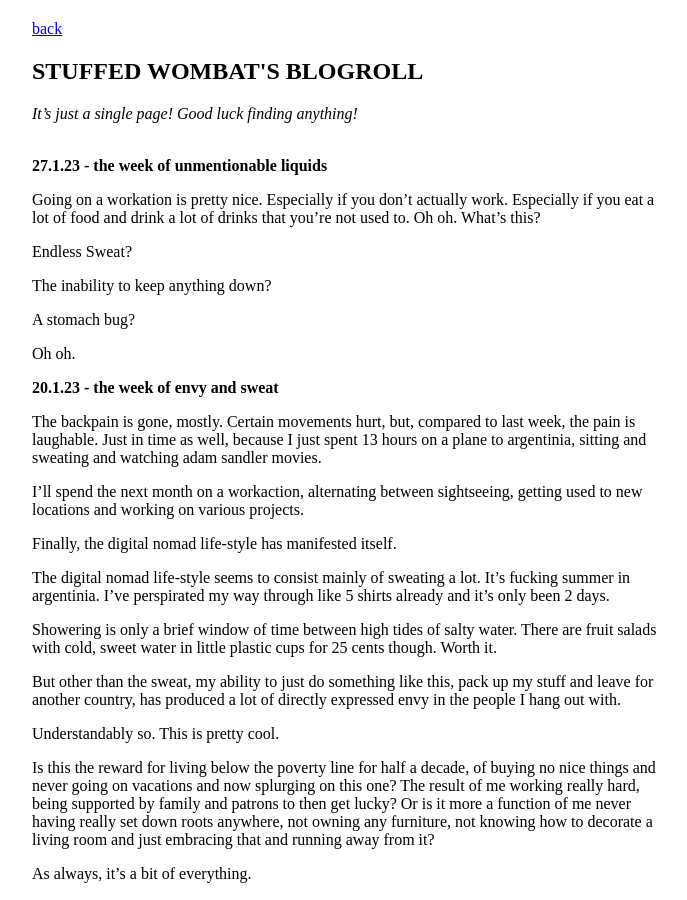
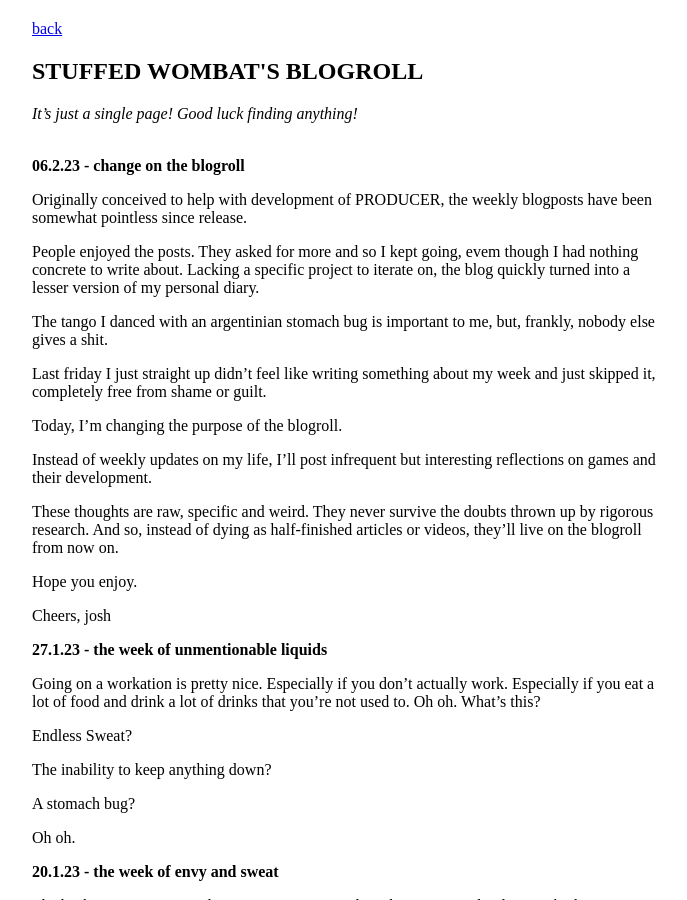
Before and after one commit to stuffedwombat/stuffedwombat.github.io, a Jekyll site: the page built from blogroll.md, in a window 1280 px wide and 900 px high. Shown: the whole window, without its empty margins (292-979 px from the left). Built offline with Jekyll 4.4.1, drawn with Linux system fonts in a browser that asks for light colours; our own code applies the rules of GitHub Pages for plain Markdown files; comment, search, counter and statistics services are not loaded.

Commit message:
Update blogroll.md

```diff
--- a/blogroll.md
+++ b/blogroll.md
@@ -2,6 +2,28 @@
 <h2>STUFFED WOMBAT'S BLOGROLL</h2>
 <i>It's just a single page! Good luck finding anything!</i>
 <br><br>
+
+**06.2.23 - change on the blogroll**
+
+Originally conceived to help with development of PRODUCER, the weekly blogposts have been somewhat pointless since release.
+
+People enjoyed the posts. They asked for more and so I kept going, evem though I had nothing concrete to write about. Lacking a specific project to iterate on, the blog quickly turned into a lesser version of my personal diary.
+
+The tango I danced with an argentinian stomach bug is important to me, but, frankly, nobody else gives a shit.
+
+Last friday I just straight up didn't feel like writing something about my week and just skipped it, completely free from shame or guilt.
+
+Today, I'm changing the purpose of the blogroll.
+
+Instead of weekly updates on my life, I'll post infrequent but interesting reflections on games and their development.
+
+These thoughts are raw, specific and weird. They never survive the doubts thrown up by rigorous research. And so, instead of dying as half-finished articles or videos, they'll live on the blogroll from now on.
+
+Hope you enjoy.
+
+Cheers,
+josh
+
 
 **27.1.23 - the week of unmentionable liquids**
 
```
